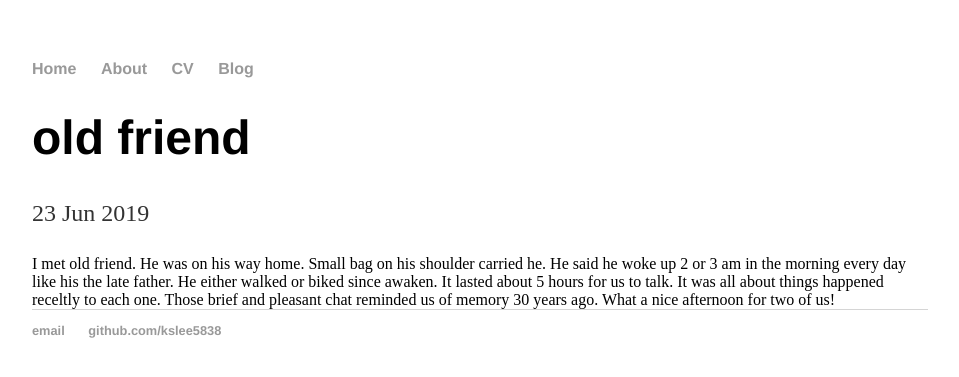
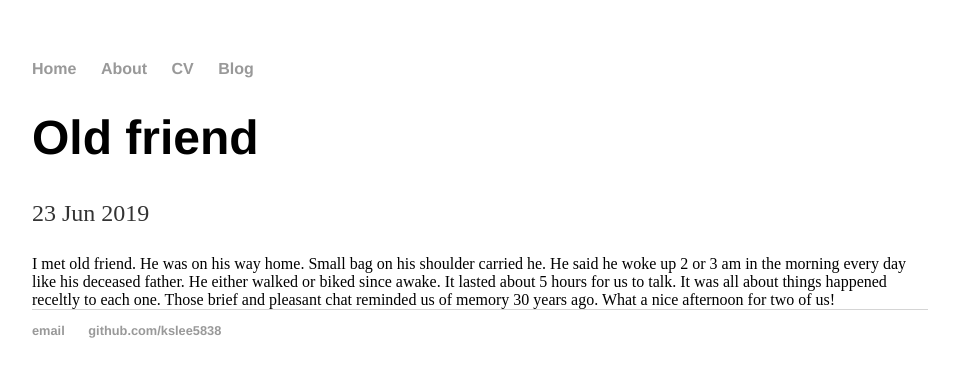
Before and after one commit to kslee5838/kslee5838.github.io, a Jekyll site: the page built from _posts/2019-06-23-met-old-friend.html, in a window 1280 px wide. Shown: the top 377 px of the page, without its empty margins (160-1119 px from the left). Built offline with Jekyll 4.4.1, drawn with Linux system fonts in a browser that asks for light colours.

Commit message:
update blog

```diff
--- a/_posts/2019-06-23-met-old-friend.html
+++ b/_posts/2019-06-23-met-old-friend.html
@@ -1,11 +1,11 @@
 ---
 layout: post
-title: "old friend"
+title: "Old friend"
 date: 2019-06-23
 ---
 
 I met old friend. He was on his way home. Small bag on his shoulder carried he.
-He said he woke up 2 or 3 am in the morning every day like his the late father. He either walked or biked since awaken.
+He said he woke up 2 or 3 am in the morning every day like his deceased father. He either walked or biked since awake.
 It lasted about 5 hours for us to talk. It was all about things happened receltly to each one.
 Those brief and pleasant chat reminded us of memory 30 years ago.
 What a nice afternoon for two of us!
```
